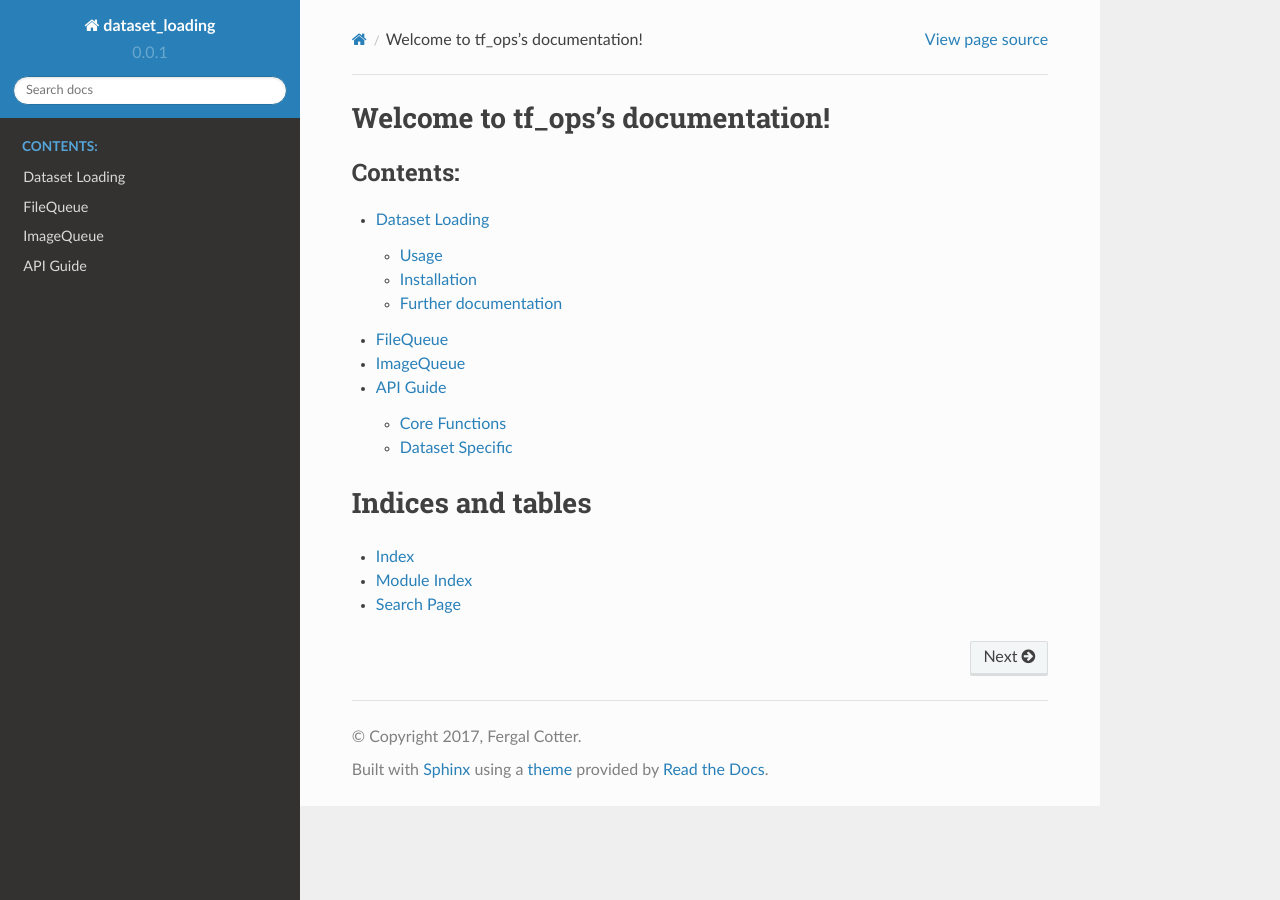
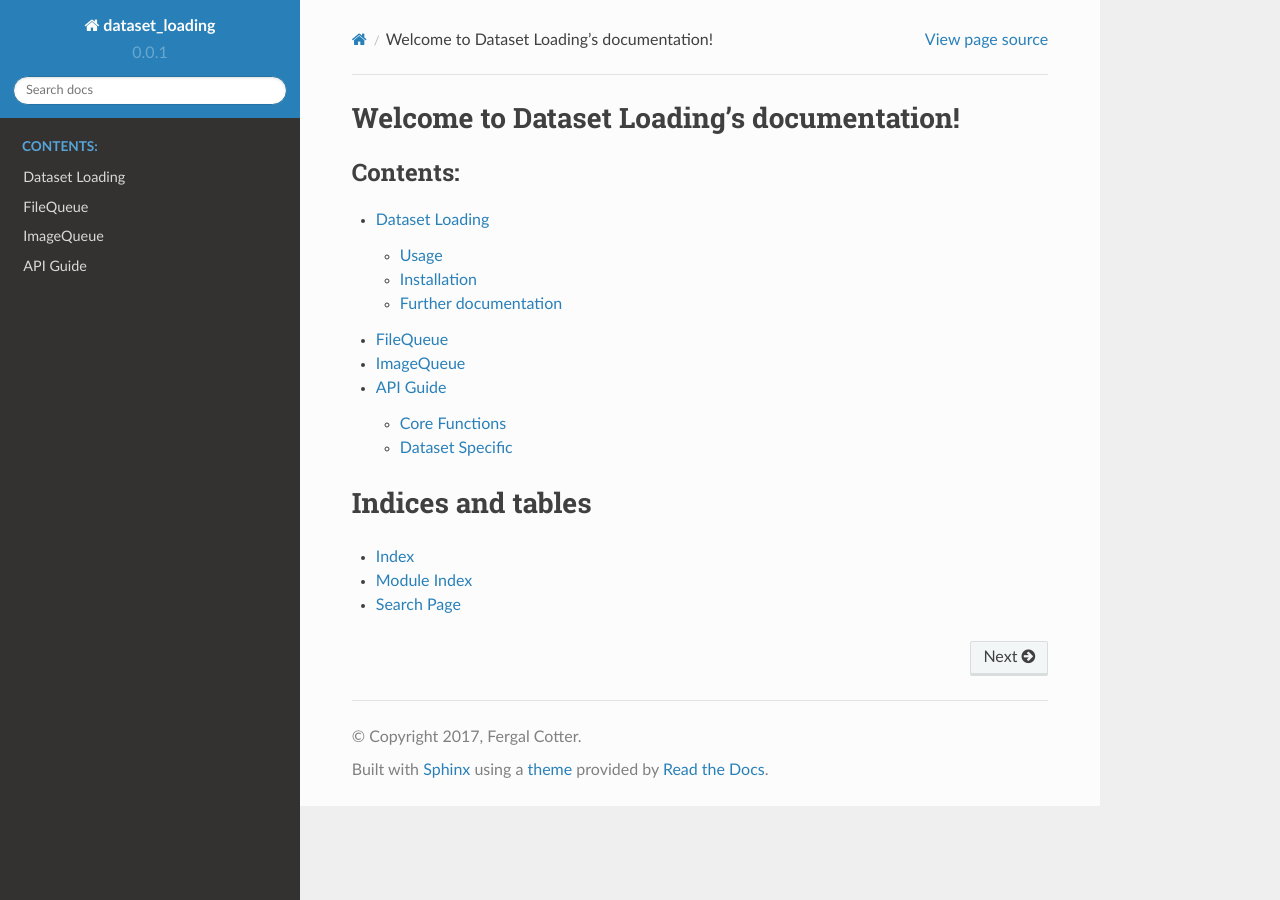
Before and after one commit to fbcotter/dataset_loading, a Sphinx documentation site: the page built from docs/index.rst, in a window 1280 px wide. Built offline with Sphinx 7.4.7 and the Read the Docs theme 2.0.0, drawn with Linux system fonts in a browser that asks for light colours.

Commit message:
Fixed references to tf_ops instead of dataset_loading

```diff
--- a/README.rst
+++ b/README.rst
@@ -48,7 +48,7 @@ or for a specific tag (e.g. 0.0.1), try::
 Download and pip install from Git::
 
     $ git clone https://github.com/fbcotter/dataset_loading
-    $ cd tf_ops
+    $ cd dataset_loading
     $ pip install -r requirements.txt
     $ pip install -e .
 
--- a/docs/index.rst
+++ b/docs/index.rst
@@ -3,8 +3,8 @@
    You can adapt this file completely to your liking, but it should at least
    contain the root `toctree` directive.
 
-Welcome to tf_ops's documentation!
-==================================
+Welcome to Dataset Loading's documentation!
+===========================================
 
 .. toctree::
    :maxdepth: 2
--- a/docs/requirements.txt
+++ b/docs/requirements.txt
@@ -1,4 +1,3 @@
 sphinx
 sphinx_rtd_theme
-matplotlib
 sphinxcontrib-napoleon
```
Also changed, not shown: 1 other file.
